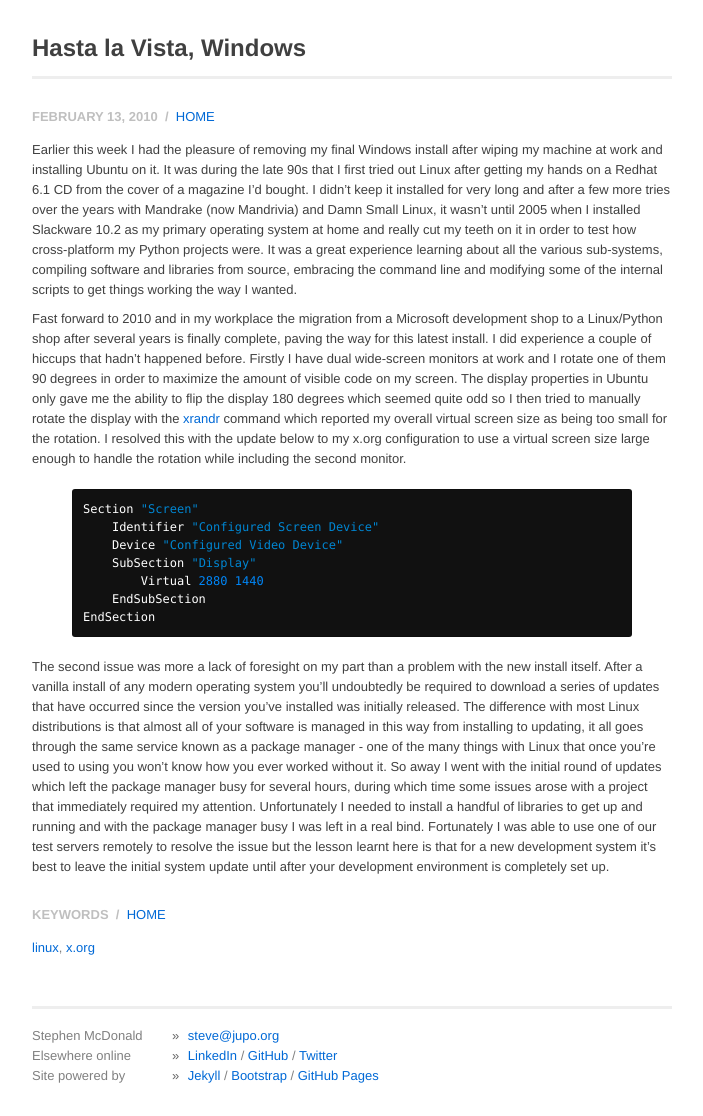
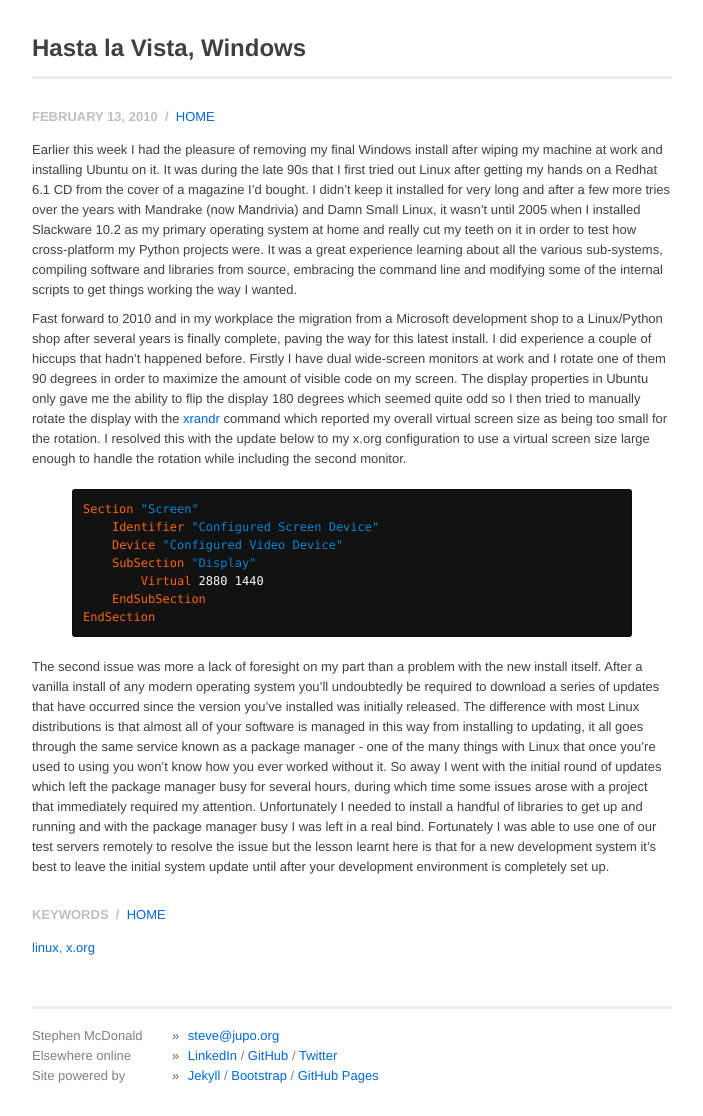
Before and after one commit to xli1224/stephenmcd.github.com, a Jekyll site: the page built from _posts/tumblr/2010-02-13-hasta-la-vista-windows.md, in a window 1280 px wide. Shown: the whole page, without its empty margins (288-991 px from the left). Built offline with Jekyll 4.4.1, drawn with Linux system fonts in a browser that asks for light colours.

Commit message:
Changed the highlighting for xorg.conf snippet.

```diff
--- a/_posts/tumblr/2010-02-13-hasta-la-vista-windows.md
+++ b/_posts/tumblr/2010-02-13-hasta-la-vista-windows.md
@@ -30,7 +30,7 @@
 the update below to my x.org configuration to use a virtual screen size large
 enough to handle the rotation while including the second monitor.
 
-{% highlight python %}
+{% highlight css %}
 Section "Screen"
     Identifier "Configured Screen Device"
     Device "Configured Video Device"
```
